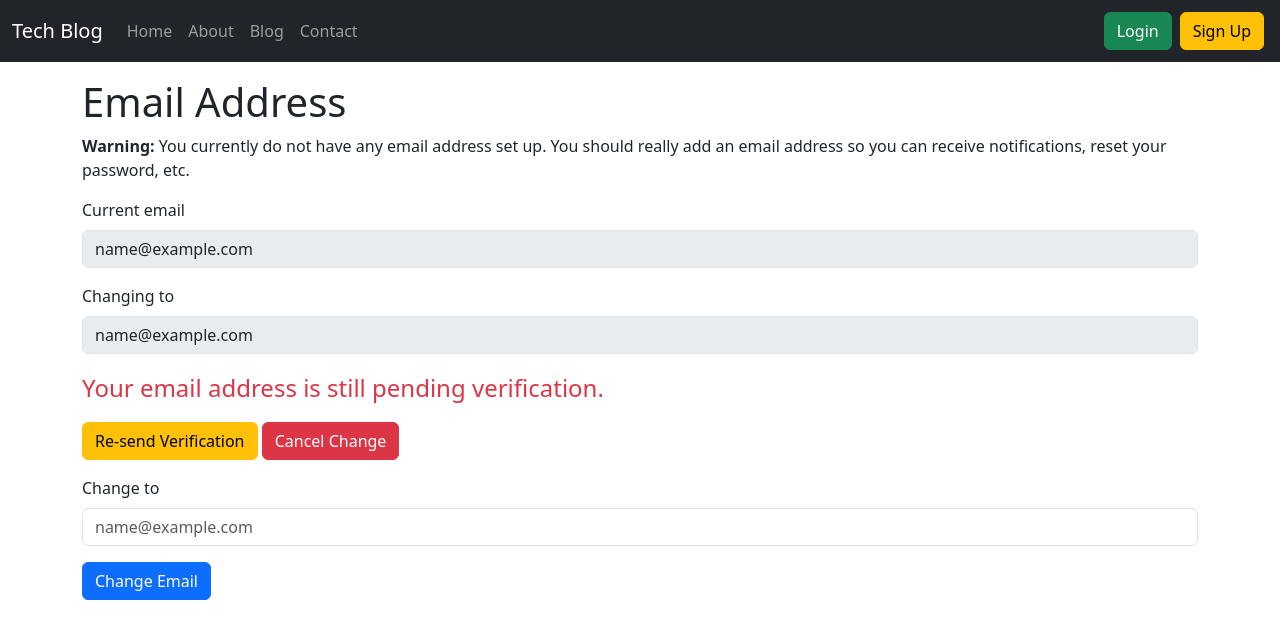
After one commit to srsbandaru/blog-102, a Django app: template templates/account/email_change.html in a window 1280 px wide. The commit adds this page. Shown: the top 639 px of the page. Run offline with Django 5.2, Linux system fonts and the light colour scheme; tables that the repository leaves empty hold one stand-in row (values such as "Sample post"); the template is opened without the code that fills it: values that come from a table or form of the project are taken from there, most other values are stand-ins (such as "Sample title", 1, 10 or a date in 2020); some libraries are stand-ins or nearby versions.

Commit message:
Change Email Address

```diff
--- a/mysite/settings.py
+++ b/mysite/settings.py
@@ -163,6 +163,7 @@ ACCOUNT_PRESERVE_USERNAME_CASING = False
 ACCOUNT_SESSION_REMEMBER = True
 ACCOUNT_SIGNUP_PASSWORD_ENTER_TWICE = True
 ACCOUNT_USERNAME_MIN_LENGTH = 2
+ACCOUNT_CHANGE_EMAIL = True
 
 # Email configurations
 EMAIL_BACKEND = os.environ.get("EMAIL_BACKEND")
--- a/profiles/templates/profiles/profile_detail.html
+++ b/profiles/templates/profiles/profile_detail.html
@@ -52,7 +52,8 @@
             <div class="d-flex justify-content-center mb-2">
                 <button class="btn btn-outline-secondary"
                 onclick="window.location='{% url 'account_change_password' %}'">Change Your Password</button>
-                <button class="btn btn-outline-secondary ms-1">Change Email Address</button>
+                <button class="btn btn-outline-secondary ms-1"
+                onclick="window.location='{% url 'account_email' %}'">Change Email Address</button>
             </div>
         </div>
         <div class="col-lg-8">
--- /dev/null
+++ b/templates/account/email_change.html
@@ -0,0 +1,62 @@
+{% extends "account/base_entrance.html" %}
+{% load allauth %}
+{% block title %}
+    Email Address
+{% endblock title %}
+{% block content %}
+    <div class="container">
+        <h1>Email Address</h1>
+        {% if not emailaddresses %}
+            {% include "account/snippets/warn_no_email.html" %}
+        {% endif %}
+        {% url 'account_email' as action_url %}
+        {% element form method="post" action=action_url %}
+            {% slot body %}
+                {% csrf_token %}
+                {% if current_emailaddress %}
+                    <div class="mb-3">
+                        <label for="current_email" class="form-label">Current email</label>
+                        <input type="email" class="form-control" id="current_email" disabled value="{{current_emailaddress.email}}">
+                    </div>
+                {% endif %}
+                {% if new_emailaddress %}
+                    <div class="mb-3">
+                        <label for="new_email" class="form-label">
+                            {% if not current_emailaddress %}
+                                Current email
+                            {% else %}
+                                Changing to
+                            {% endif %}
+                        </label>
+                        <input type="email" class="form-control" id="new_email" disabled value="{{new_emailaddress.email}}" aria-describedby="emailHelpBlock">
+                    </div>
+                    <div id="emailHelpBlock" class="form-text text-danger fs-4 mb-3">
+                        Your email address is still pending verification.
+                    </div>
+                    <div class="mb-3">
+                        <button type="submit" class="btn btn-warning" name="action_send" form="pending-email">Re-send Verification</button>
+                        {% if current_emailaddress %}
+                            <button type="submit" class="btn btn-danger" name="action_remove" form="pending-email">Cancel Change</button>
+                        {% endif %}
+                    </div>
+                {% endif %}
+                <div class="mb-3">
+                    <label for="{{form.email.auto_id}}" class="form-label">Change to</label>
+                    <input type="email" class="form-control" id="{{form.email.auto_id}}" name="email" required placeholder="name@example.com">
+                </div>
+            {% endslot %}
+            {% slot actions %}
+                <button type="submit" class="btn btn-primary" name="action_add">Change Email</button>
+            {% endslot %}
+        {% endelement %}
+        {% if new_emailaddress %}
+            <form style="display: none"
+                id="pending-email"
+                method="post"
+                action="{% url 'account_email' %}">
+                {% csrf_token %}
+                <input type="hidden" name="email" value="{{ new_emailaddress.email }}">
+            </form>
+        {% endif %}
+    </div>
+{% endblock content %}
```
Also changed, not shown: templates/account/email.html (added, +84 -0 lines), templates/account/email_confirm.html (added, +30 -0 lines).
